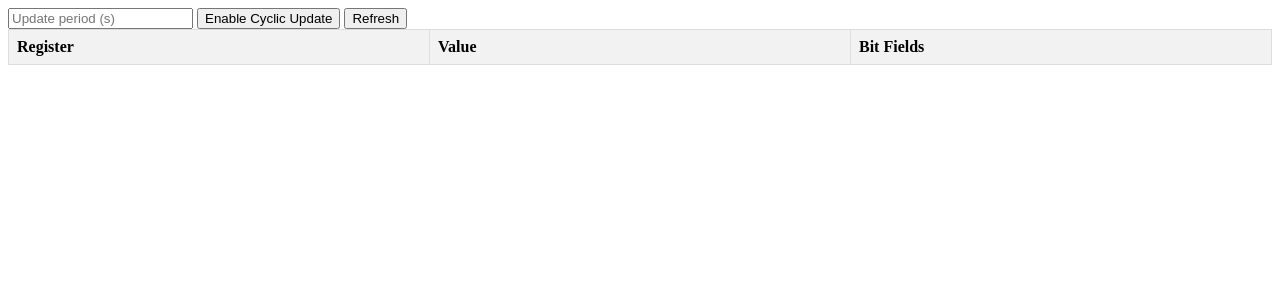
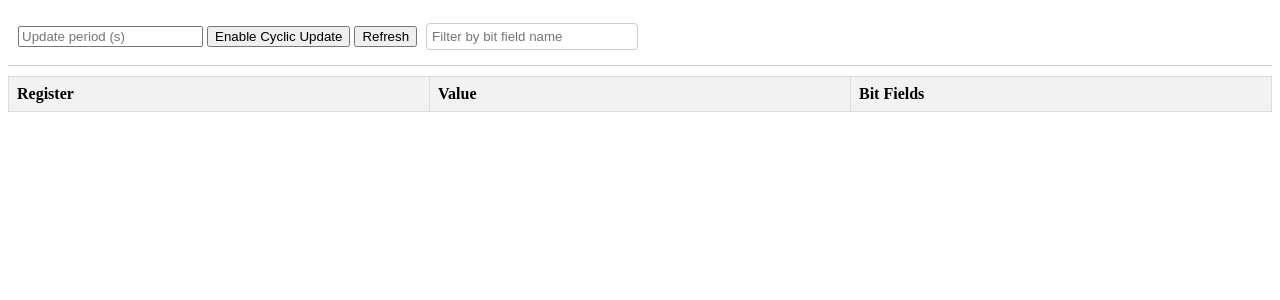
Before and after one commit to dkwach/bq2589xpy, a Flask app: page / in a window 1280 px wide. Shown: the top 300 px of the page. Run offline with Flask 3, Linux system fonts and the light colour scheme; lists and menus that the app fills with data are empty.

Commit message:
add bit field filtering and set host to 0.0.0.0

```diff
--- a/src/bq2589xpy/app/main.py
+++ b/src/bq2589xpy/app/main.py
@@ -110,4 +110,4 @@ def update_bit_field():
 
 
 if __name__ == "__main__":
-    app.run(debug=True)
+    app.run(debug=True, host="0.0.0.0")
--- a/src/bq2589xpy/app/static/styles.css
+++ b/src/bq2589xpy/app/static/styles.css
@@ -1,3 +1,26 @@
+#controlContainer {
+    position: sticky;
+    top: 0;
+    background-color: white; /* Ensure it has a background to cover content behind it */
+    z-index: 1000; /* Keep it above other elements */
+    padding: 10px;
+    border-bottom: 1px solid #ccc; /* Optional: Add a border for better visibility */
+}
+
+#controlContainer input[type="text"] {
+    margin: 5px;
+    padding: 5px;
+    width: 200px;
+    border: 1px solid #ccc;
+    border-radius: 4px;
+}
+
+#registersContainer {
+    margin-top: 10px; /* Add some spacing below the control container */
+    overflow-y: auto;
+    max-height: calc(100vh - 100px); /* Adjust height to fit the viewport */
+}
+
 table {
     width: 100%;
     border-collapse: collapse;
--- a/src/bq2589xpy/app/templates/index.html
+++ b/src/bq2589xpy/app/templates/index.html
@@ -13,6 +13,7 @@
                 document.getElementById("registersContainer").innerHTML = html;
                 attachInputListeners(); // Reattach listeners after updating content
                 attachFormListeners(); // Attach form listeners for dynamic updates
+                filterTable(); // Reapply the filter after refreshing the content
         }
 
         async function updateRegisters() {
@@ -97,13 +98,28 @@
             periodInput.addEventListener('input', updateRefreshPeriod);
             updateRegisters();
         };
+
+        function filterTable() {
+            const fieldFilter = document.getElementById('filter-field').value.toLowerCase();
+            const rows = document.querySelectorAll('#registersContainer tbody tr');
+
+            rows.forEach(row => {
+                const fieldNames = Array.from(row.querySelectorAll('td:nth-child(3) table tbody tr td:first-child'))
+                    .map(td => td.textContent.toLowerCase());
+
+                const matchesField = fieldNames.some(fieldName => fieldName.includes(fieldFilter));
+
+                row.style.display = matchesField ? '' : 'none';
+            });
+        }
     </script>
 </head>
 <body>
     <div id="controlContainer">
-        <input id="update-period" type="number" placeholder="Update period (s)"     min="1">
+        <input id="update-period" type="number" placeholder="Update period (s)" min="1">
         <button id="toggleBtn" onclick="toggleRefresh()">Enable Cyclic Update</button>
         <button id="refreshBtn" onclick="updateRegisters()">Refresh</button>
+        <input id="filter-field" type="text" placeholder="Filter by bit field name" oninput="filterTable()">
     </div>
     <div id="registersContainer">
         <!-- The register will be loaded here -->
```
